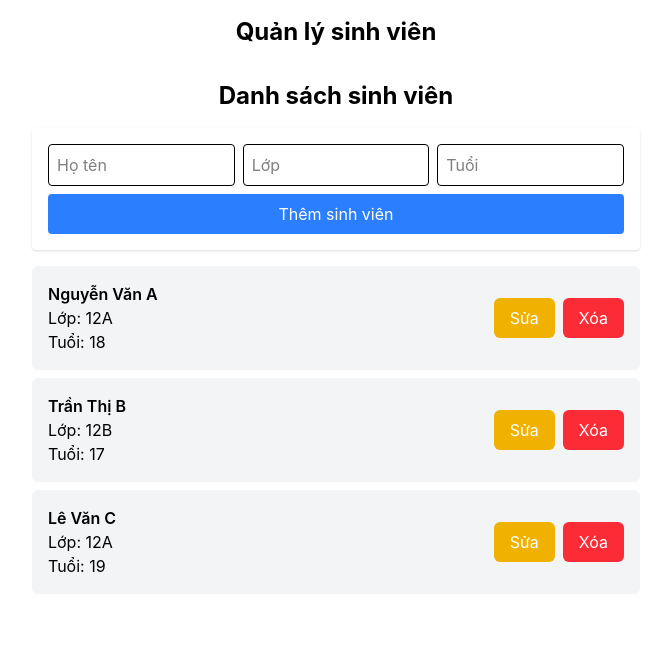
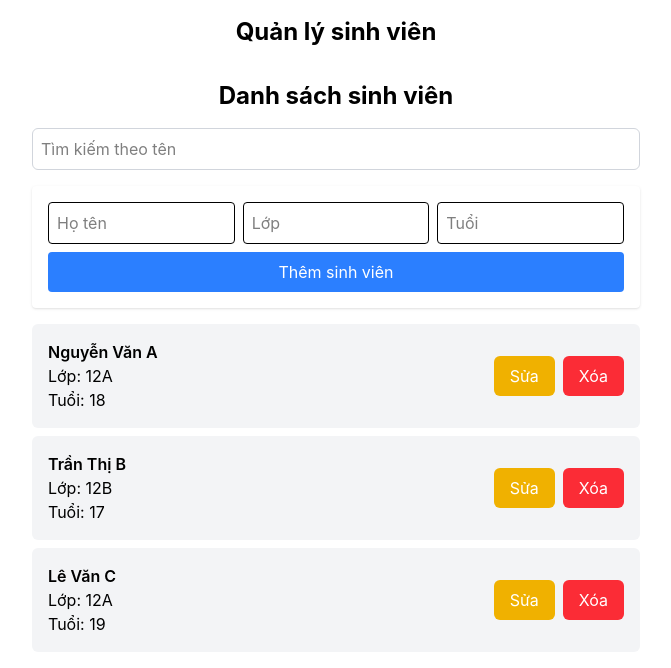
Before and after one commit to NhanItJAVA1/HuynhTrongNhan_22679471, a React (Vite) app: page / in a window 1280 px wide. Shown: the top 668 px of the page, without its empty margins (304-975 px from the left). Built offline with nearby package versions, Linux system fonts and the light colour scheme.

Commit message:
feat: tìm kiếm sinh viên theo tên

```diff
--- a/src/pages/StudentManager.jsx
+++ b/src/pages/StudentManager.jsx
@@ -8,6 +8,7 @@ function StudentManager() {
     { id: 2, name: "Trần Thị B", class: "12B", age: 17 },
     { id: 3, name: "Lê Văn C", class: "12A", age: 19 },
   ]);
+  const [searchTerm, setSearchTerm] = useState("");
 
   const addStudent = (student) => {
     setStudents((prev) => [...prev, { ...student, id: Date.now() }]);
@@ -25,12 +26,30 @@ function StudentManager() {
     );
   };
 
+  const filterStudents = () => {
+    if (!searchTerm) return students;
+    return students.filter((student) =>
+      student.name.toLowerCase().includes(searchTerm.toLowerCase())
+    );
+  };
+
   return (
     <div className="max-w-2xl mx-auto p-4">
       <h1 className="text-2xl font-bold mb-4 text-center">Danh sách sinh viên</h1>
+
+      <div className="mb-4">
+        <input
+          type="text"
+          placeholder="Tìm kiếm theo tên"
+          value={searchTerm}
+          onChange={(e) => setSearchTerm(e.target.value)}
+          className="w-full p-2 border border-gray-300 rounded-md"
+        />
+      </div>
+
       <StudentForm onAdd={addStudent} />
       <StudentList
-        students={students}
+        students={filterStudents()}
         onDelete={deleteStudent}
         onEdit={editStudent}
       />
```
Also changed, not shown: MinhChung/Tìm kiếm sinh viên theo tên.png (added).
